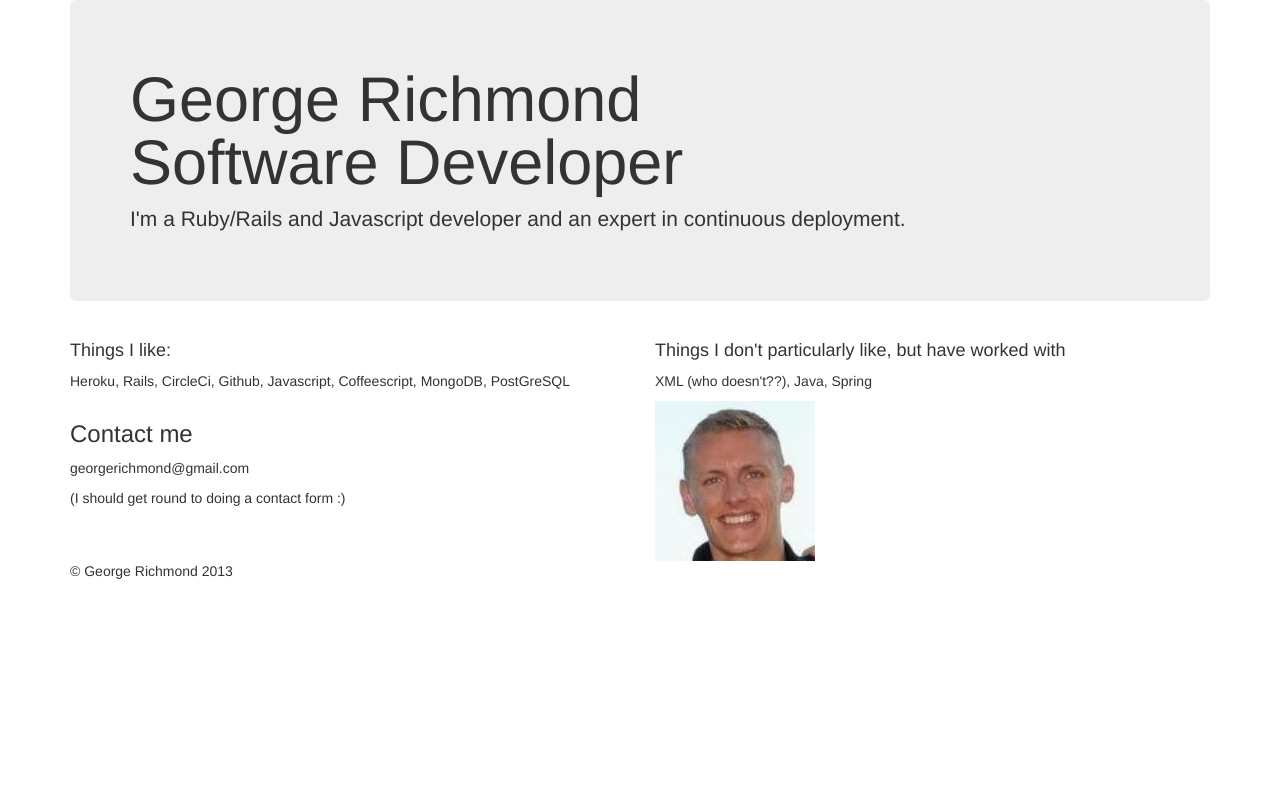
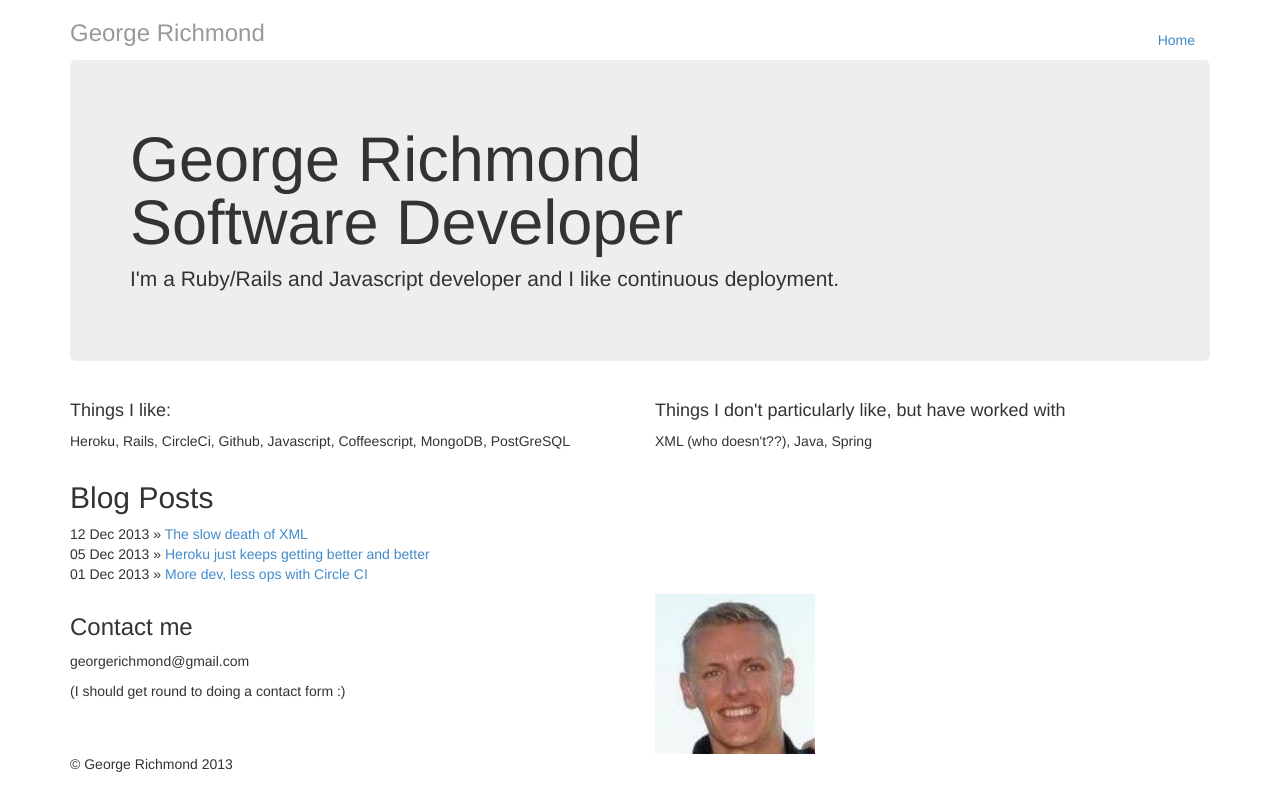
Before and after one commit to georgerichmond/georgerichmond.github.io, a Jekyll site: the page built from index.html, in a window 1280 px wide. Shown: the top 811 px of the page. Built offline with Jekyll 4.4.1, drawn with Linux system fonts in a browser that asks for light colours; Markdown is read by kramdown in place of the engine named in the settings.

Commit message:
GR: added some posts

```diff
--- a/_layouts/default.html
+++ b/_layouts/default.html
@@ -4,38 +4,23 @@
     <title>George Richmond - Software Developer</title>
     <meta name="viewport" content="width=device-width, initial-scale=1.0">
     <!-- Bootstrap -->
-    <link href="bootstrap/css/bootstrap.min.css" rel="stylesheet">
+    <link href="/bootstrap/css/bootstrap.min.css" rel="stylesheet">
   </head>
   <body>
+
+
     <div class="container">
 
-      <div class="jumbotron">
-        <h1>George Richmond <br/>
-          Software Developer</h1>
-        <p class="lead">I'm a Ruby/Rails and Javascript developer and an expert in continuous deployment. </p>
+      <div class="header">
+        <ul class="nav nav-pills pull-right">
+          <li><a href="/">Home</a></li>
+        </ul>
+        <h3 class="text-muted">George Richmond</h3>
       </div>
 
-      <div class="row marketing">
-
-        <div class="col-lg-6">
-          <h4>Things I like:</h4>
-          <p>Heroku, Rails, CircleCi, Github, Javascript, Coffeescript, MongoDB, PostGreSQL</p>
-        </div>
-        <div class="col-lg-6">
-          <h4>Things I don't particularly like, but have worked with</h4>
-          <p>XML (who doesn't??), Java, Spring</p>
-        </div>
-
-
-
-
-        <div class="col-md-6">
-          <h3>Contact me</h3>
-          <p>georgerichmond@gmail.com </p>
-          <p>(I should get round to doing a contact form :)</p>
-        </div>
-        <div class="col-md-6">
-          <img src="/george.jpg"></img>
+      <div class="row">
+        <div class="col-lg-12">
+          {{ content }}
         </div>
       </div>
 
@@ -48,6 +33,6 @@
     <!-- jQuery (necessary for Bootstrap's JavaScript plugins) -->
     <script src="https://code.jquery.com/jquery.js"></script>
     <!-- Include all compiled plugins (below), or include individual files as needed -->
-    <script src="bootstrap/js/bootstrap.min.js"></script>
+    <script src="/bootstrap/js/bootstrap.min.js"></script>
   </body>
 </html>
--- a/_drafts/circle.md
+++ b/_posts/2013-12-01-circle-ci.md
@@ -1,9 +1,12 @@
 ---
-layout: post
+layout: default
 title:  "More dev, less ops with Circle CI"
-date:   2013-12-12 09:54:06
+date:   2013-12-01 09:54:06
 categories: circle ci continuous integration
+permalink: circle-ci-more-dev-less-ops
 ---
+
+#More dev, less ops with Circle CI
 
 Circle CI is a great alternative to maintaining your own build infrastructure.
 
--- a/_drafts/heroku.md
+++ b/_posts/2013-12-05-heroku-better-and-better.md
@@ -1,9 +1,12 @@
 ---
-layout: post
+layout: default
 title:  "Heroku just keeps getting better and better"
-date:   2013-12-12 09:54:06
+date:   2013-12-05 09:54:06
 categories: heroku cloud
+permalink: heroku-better-and-better
 ---
+
+#Heroku just keeps getting better and better
 
 It's been a couple of years since we put our first app on Heroku and I still think it's brilliant.
 
--- a/index.html
+++ b/index.html
@@ -3,11 +3,38 @@ layout: default
 title: George Richmond - Software Developer
 ---
 
-<div id="home">
-  <h1>Blog Posts</h1>
-  <ul class="posts">
+<div class="jumbotron">
+  <h1>George Richmond <br/>
+    Software Developer</h1>
+  <p class="lead">I'm a Ruby/Rails and Javascript developer and I like continuous deployment. </p>
+</div>
+
+<div class="row marketing">
+
+  <div class="col-lg-6">
+    <h4>Things I like:</h4>
+    <p>Heroku, Rails, CircleCi, Github, Javascript, Coffeescript, MongoDB, PostGreSQL</p>
+  </div>
+  <div class="col-lg-6">
+    <h4>Things I don't particularly like, but have worked with</h4>
+    <p>XML (who doesn't??), Java, Spring</p>
+  </div>
+
+  <div class="col-md-12">
+  <h2>Blog Posts</h2>
+  <ul class="posts list-unstyled">
     {% for post in site.posts %}
       <li><span>{{ post.date | date_to_string }}</span> &raquo; <a href="{{ post.url }}">{{ post.title }}</a></li>
     {% endfor %}
   </ul>
 </div>
+
+  <div class="col-md-6">
+    <h3>Contact me</h3>
+    <p>georgerichmond@gmail.com </p>
+    <p>(I should get round to doing a contact form :)</p>
+  </div>
+  <div class="col-md-6">
+    <img src="/george.jpg"></img>
+  </div>
+</div>
```
Also changed, not shown: _posts/2013-12-12-slow-death-of-xml.md (added, +19 -0 lines).
